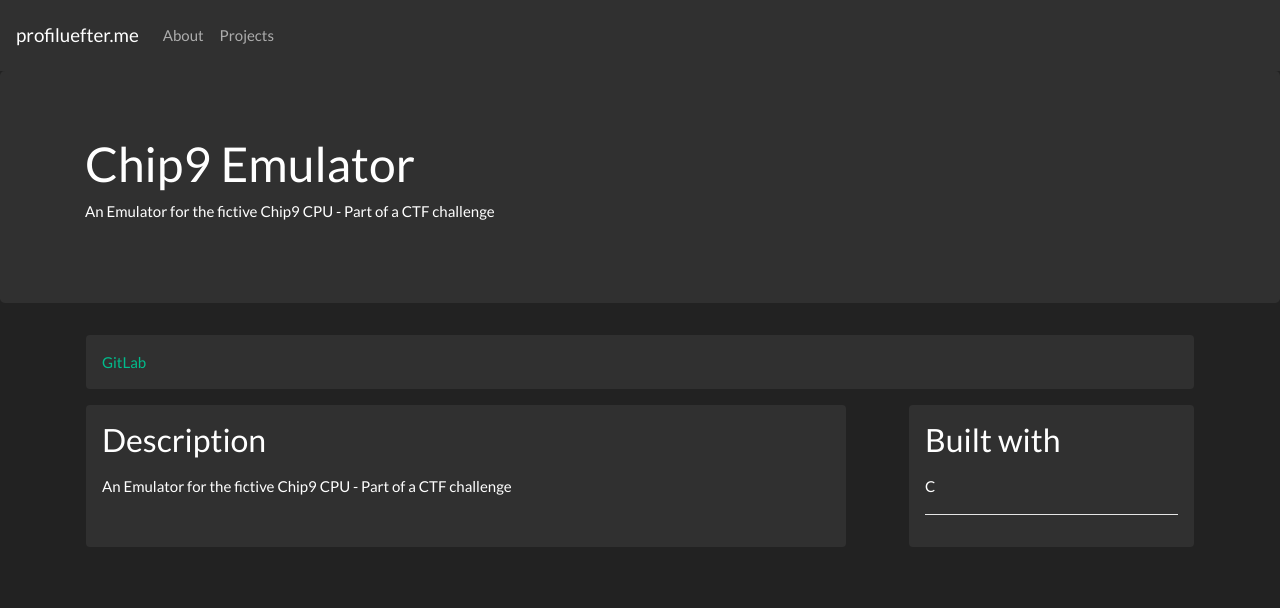
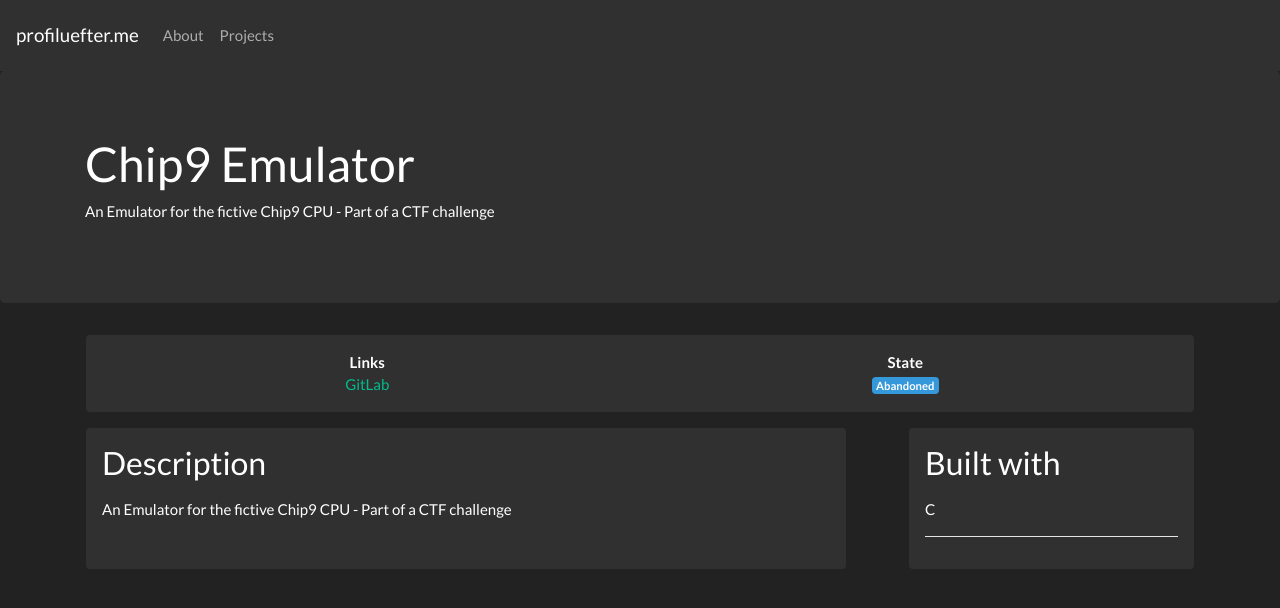
Before and after one commit to profiluefter/profiluefter.github.io, a Next.js app: page /projects/chip9 in a window 1280 px wide. Shown: the top 608 px of the page. Built offline with nearby package versions, Linux system fonts and the light colour scheme.

Commit message:
Show project state, links, related on the project page

```diff
--- a/public/data/projects.json
+++ b/public/data/projects.json
@@ -410,7 +410,7 @@
     },
     {
       "id": "cf-worker",
-      "name": "Cloudflare Worker"
+      "name": "Cloudflare Workers"
     },
     {
       "id": "npm",
--- a/src/components/ProjectDetails.tsx
+++ b/src/components/ProjectDetails.tsx
@@ -1,10 +1,12 @@
 import React from "react";
+import Link from "next/link";
 import Head from "next/head";
 
 import Container from "react-bootstrap/Container";
 import Jumbotron from "react-bootstrap/Jumbotron";
 import Row from "react-bootstrap/Row";
 import Col from "react-bootstrap/Col";
+import Badge from "react-bootstrap/Badge";
 
 import {Project} from "../types/projects";
 import Layout from "./Layout";
@@ -13,23 +15,7 @@ interface ProjectDetailsProps {
 	data: Project
 }
 
-const ProjectDetails: React.FC<ProjectDetailsProps> = ({data}) => {
-	const linkElements: JSX.Element[] = data.links.map((link, key) => {
-		switch (link.type) {
-			case "github":
-				return <a key={key} className="mr-3"
-				          href={`https://github.com/${link.link}/`}>GitHub</a>;
-			case "gitlab":
-				return <a key={key} className="mr-3"
-				          href={`https://gitlab.com/${link.link}/`}>GitLab</a>;
-			case "jetbrains":
-				return <a key={key} className="mr-3"
-				          href={`https://plugins.jetbrains.com/plugin/${link.link}/`}>JetBrains</a>;
-		}
-	});
-
-	// noinspection HtmlRequiredTitleElement
-	return (
+const ProjectDetails: React.FC<ProjectDetailsProps> = ({data}) => (
 	<Layout title={data.title}>
 		<Head>
 			<meta name="description" content={data.teaser}/>
@@ -45,8 +31,43 @@ const ProjectDetails: React.FC<ProjectDetailsProps> = ({data}) => {
 		</Jumbotron>
 		<Container>
 			<Row>
-					<Col className="bg-dark mx-3 p-3 rounded" id="links">
-						{linkElements}
+				<Col className="bg-dark mx-3 p-3 rounded d-flex flex-wrap justify-content-around">
+					{data.links.length > 0 &&
+                    <div>
+                        <b className="w-100 d-block text-center">Links</b>
+                        <div>
+							{data.links.map((link, key) => {
+								switch (link.type) {
+									case "github":
+										return <a key={key} className="mx-1"
+										          href={`https://github.com/${link.link}/`}>GitHub</a>;
+									case "gitlab":
+										return <a key={key} className="mx-1"
+										          href={`https://gitlab.com/${link.link}/`}>GitLab</a>;
+									case "jetbrains":
+										return <a key={key} className="mx-1"
+										          href={`https://plugins.jetbrains.com/plugin/${link.link}/`}>JetBrains</a>;
+								}
+							})}
+                        </div>
+                    </div>
+					}
+					<div>
+						<b className="w-100 d-block text-center">State</b>
+						<div><Badge
+							variant="info">{["TODO", "WIP", "Finished", "On Hold", "Abandoned"][data.state]}</Badge>
+						</div>
+					</div>
+					{data.related.length > 0 &&
+                    <div>
+                        <b className="w-100 d-block text-center">Related Projects</b>
+                        <div className="d-flex justify-content-around">{data.related.map(project =>
+							<Link href="/projects/[id]" as={`/projects/${project.id}`} key={project.id}>
+								<a>{project.title}</a>
+							</Link>
+						)}</div>
+                    </div>
+					}
 				</Col>
 			</Row>
 			<Row className="justify-content-between">
@@ -66,6 +87,5 @@ const ProjectDetails: React.FC<ProjectDetailsProps> = ({data}) => {
 		</Container>
 	</Layout>
 );
-};
 
 export default ProjectDetails;
--- a/src/lib/projects.ts
+++ b/src/lib/projects.ts
@@ -11,7 +11,6 @@ export default (): ProjectData => {
 			// Defaults
 			description: project.teaser,
 			links: [],
-			related: [],
 			startDate: null,
 			endDate: null
 		}, project, {
@@ -19,7 +18,10 @@ export default (): ProjectData => {
 			language: projectData.languages.find(language => language.id === project.language),
 			usedTechnologies: project.usedTechnologies.map(id =>
 				projectData.technologies.find(technology => technology.id === id)),
-			state: ["todo", "wip", "finished", "on-hold", "abandoned"].indexOf(project.state)
+			state: ["todo", "wip", "finished", "on-hold", "abandoned"].indexOf(project.state),
+			related: project.related === undefined ?
+				[] :
+				project.related.map(id => ({id, title: projectData.projects.find(project => project.id === id).title}))
 		});
 	});
 
--- a/src/types/projects.ts
+++ b/src/types/projects.ts
@@ -26,7 +26,6 @@ interface ProjectCommon {
 	title: string,
 	teaser: string,
 	description: string,
-	related: string[],
 	tags: string[],
 }
 
@@ -37,6 +36,7 @@ export interface Project extends ProjectCommon {
 	endDate: Date,
 	usedTechnologies: Technology[],
 	language: Language
+	related: { id: string, title: string }[],
 }
 
 export interface RawProject extends ProjectCommon {
@@ -49,6 +49,7 @@ export interface RawProject extends ProjectCommon {
 	endDate: string,
 	usedTechnologies: string[],
 	language: string
+	related: string[],
 }
 
 export interface ProjectData {
```
Lines whose indentation alone changed are shown as unchanged.
